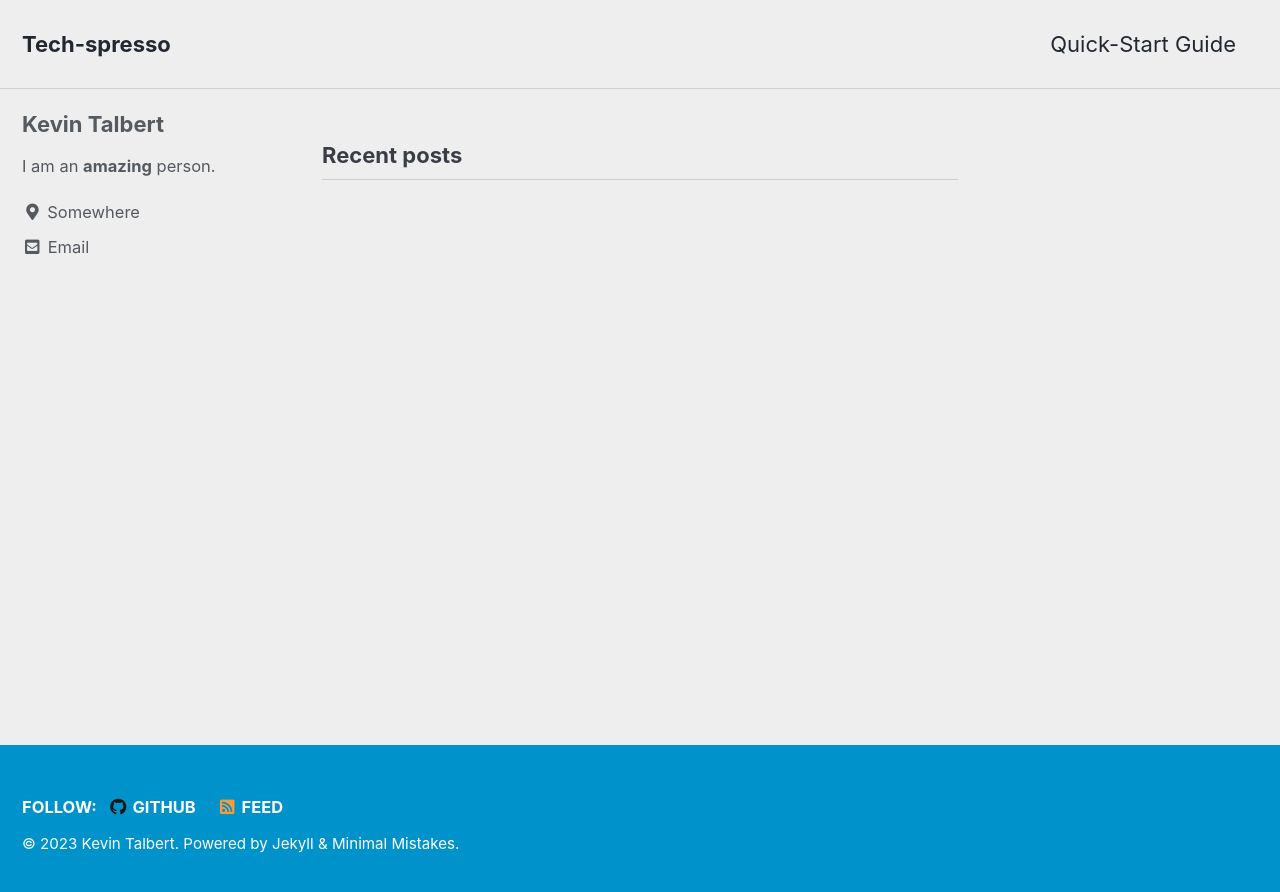
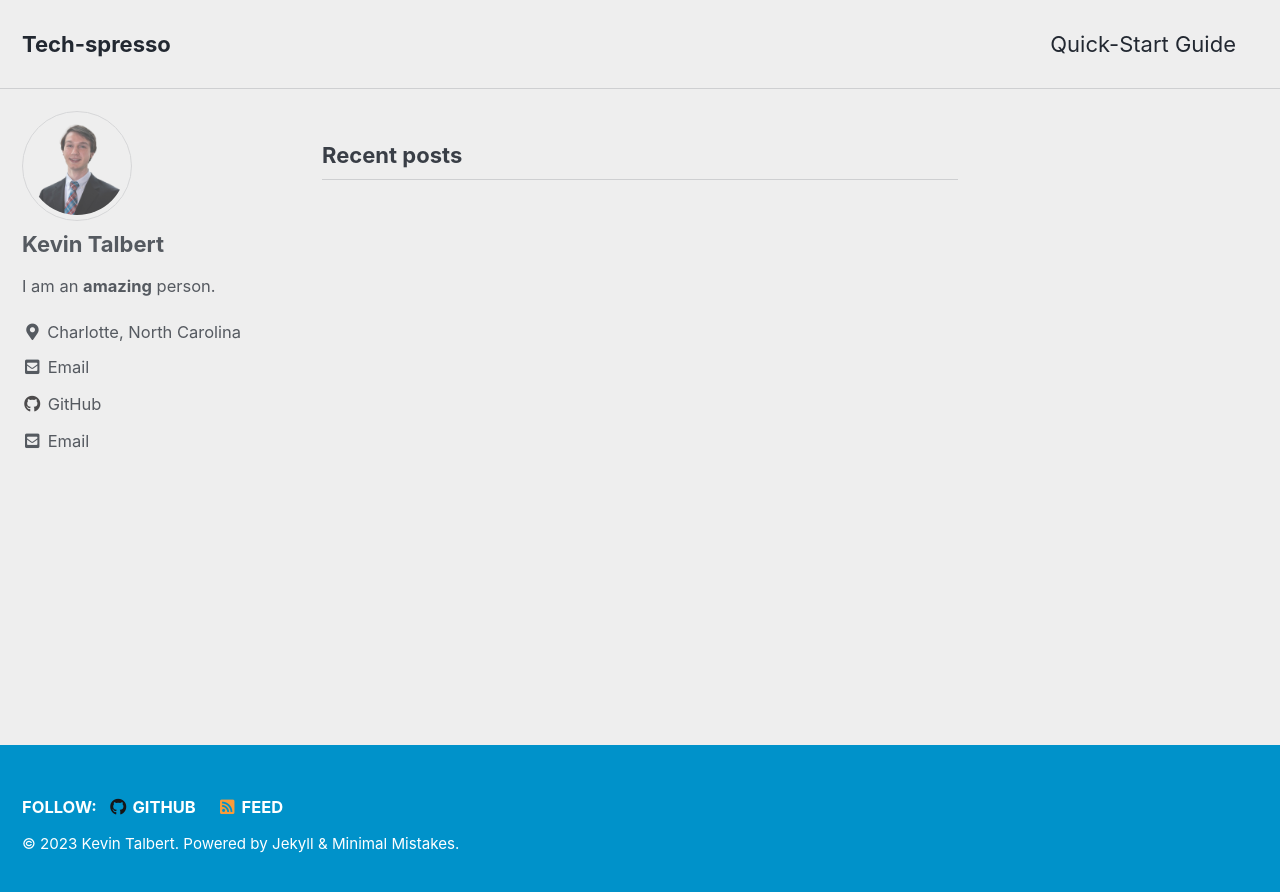
Before and after one commit to kevinbtalbert/kevinbtalbert.github.io, a Jekyll site: the page built from index.html, in a window 1280 px wide. Shown: the top 892 px of the page. Built offline with Jekyll 4.4.1, drawn with Linux system fonts in a browser that asks for light colours; cached includes are drawn as plain includes; the list of posts is cut into pages by our own code.

Commit message:
added bio

```diff
--- a/_config.yml
+++ b/_config.yml
@@ -105,10 +105,10 @@
 # Site Author
 author:
   name             : "Kevin Talbert"
-  avatar           : # path of avatar image, e.g. "/assets/images/bio-photo.jpg"
+  avatar           : "/assets/images/bio-photo.png"
   bio              : "I am an **amazing** person."
-  location         : "Somewhere"
-  email            :
+  location         : "Charlotte, North Carolina"
+  email            : "ktalbert@cloudera.com"
   links:
     - label: "Email"
       icon: "fas fa-fw fa-envelope-square"
@@ -118,7 +118,7 @@
       # url: "https://kevinbtalbert.github.io"
     - label: "GitHub"
       icon: "fab fa-fw fa-github"
-      # url: "https://github.com/kevinbtalbert"
+      url: "https://github.com/kevinbtalbert"
 
 # Site Footer
 footer:
```
Also changed, not shown: assets/images/bio-photo.png (added).
